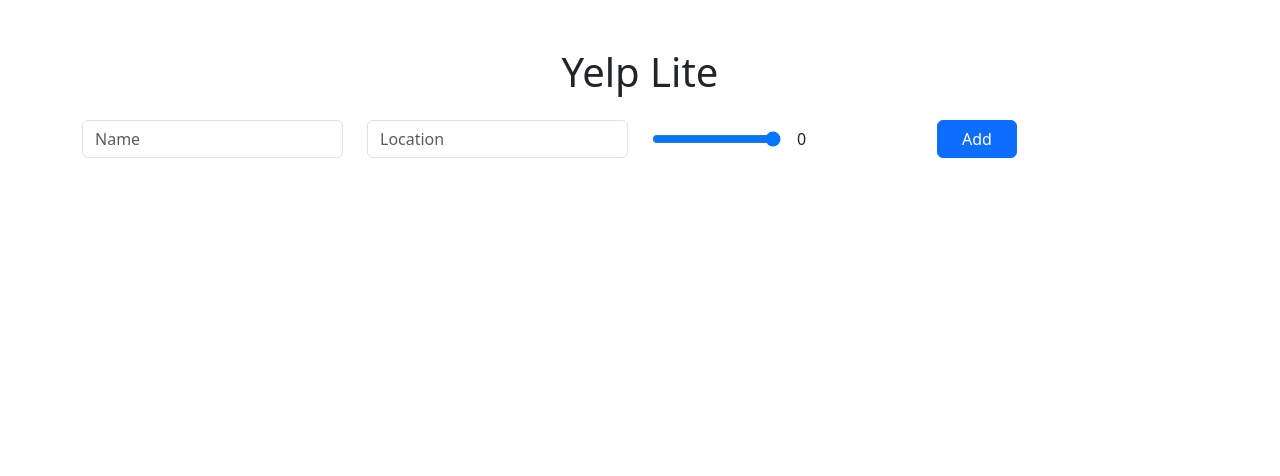
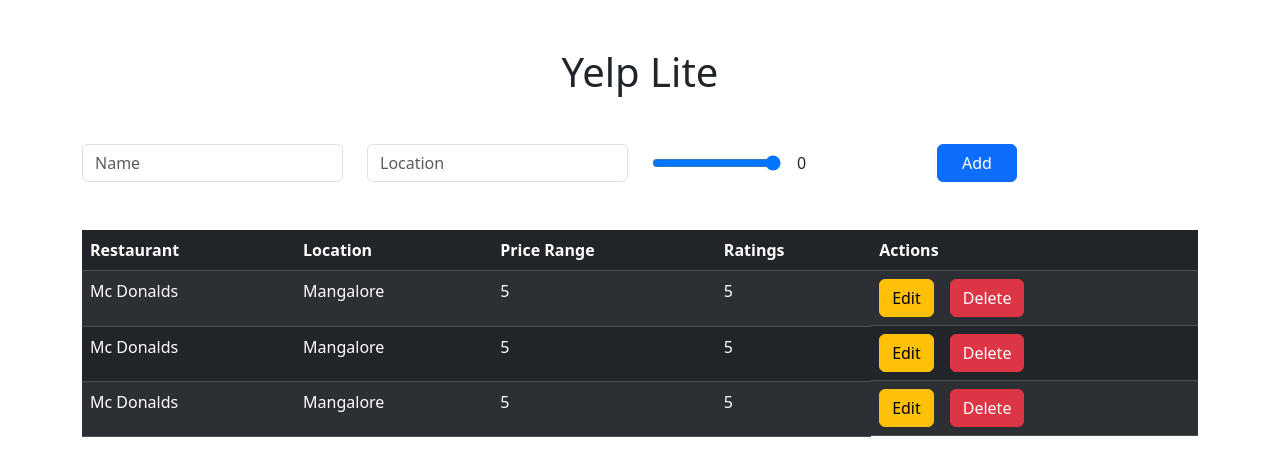
Before and after one commit to Allan2000-Git/pern-stack, a React (Vite) app in the folder client/: page / in a window 1280 px wide. Shown: the top 476 px of the page. Built offline with nearby package versions, Linux system fonts and the light colour scheme.

Commit message:
develop RestaurantTable component

```diff
--- a/client/src/components/AddRestaurant.jsx
+++ b/client/src/components/AddRestaurant.jsx
@@ -6,7 +6,7 @@
     const [price, setPrice] = useState(0);
 
     return (
-        <div className="mt-4 container">
+        <div className="mt-5">
             <form>
                 <div className="row align-items-center">
                     <div className="col">
--- /dev/null
+++ b/client/src/components/RestaurantsTable.jsx
@@ -0,0 +1,53 @@
+import React from 'react'
+
+const RestaurantsTable = () => {
+    return (
+        <>
+            <table className="table table-dark table-striped table-hover mt-5">
+                <thead>
+                    <tr className="bg-primary">
+                        <th scope="col">Restaurant</th>
+                        <th scope="col">Location</th>
+                        <th scope="col">Price Range</th>
+                        <th scope="col">Ratings</th>
+                        <th scope="col">Actions</th>
+                    </tr>
+                </thead>
+                <tbody>
+                    <tr>
+                        <td>Mc Donalds</td>
+                        <td>Mangalore</td>
+                        <td>5</td>
+                        <td>5</td>
+                        <td className="d-flex gap-3">
+                            <button className="btn btn-warning" type="button">Edit</button>
+                            <button className="btn btn-danger" type="button">Delete</button>
+                        </td>
+                    </tr>
+                    <tr>
+                        <td>Mc Donalds</td>
+                        <td>Mangalore</td>
+                        <td>5</td>
+                        <td>5</td>
+                        <td className="d-flex gap-3">
+                            <button className="btn btn-warning" type="button">Edit</button>
+                            <button className="btn btn-danger" type="button">Delete</button>
+                        </td>
+                    </tr>
+                    <tr>
+                        <td>Mc Donalds</td>
+                        <td>Mangalore</td>
+                        <td>5</td>
+                        <td>5</td>
+                        <td className="d-flex gap-3">
+                            <button className="btn btn-warning" type="button">Edit</button>
+                            <button className="btn btn-danger" type="button">Delete</button>
+                        </td>
+                    </tr>
+                </tbody>
+            </table>
+        </>
+    )
+}
+
+export default RestaurantsTable
--- a/client/src/pages/Home.jsx
+++ b/client/src/pages/Home.jsx
@@ -1,13 +1,16 @@
 import React from 'react'
 import Header from '../components/Header'
 import AddRestaurant from '../components/AddRestaurant'
+import RestaurantsTable from '../components/RestaurantsTable'
 
 const Home = () => {
     return (
         <>
-            <Header />
-            <AddRestaurant />
-            {/* <RestaurantsTable /> */}
+            <div className="container">
+                <Header />
+                <AddRestaurant />
+                <RestaurantsTable />
+            </div>
         </>
     )
 }
```
